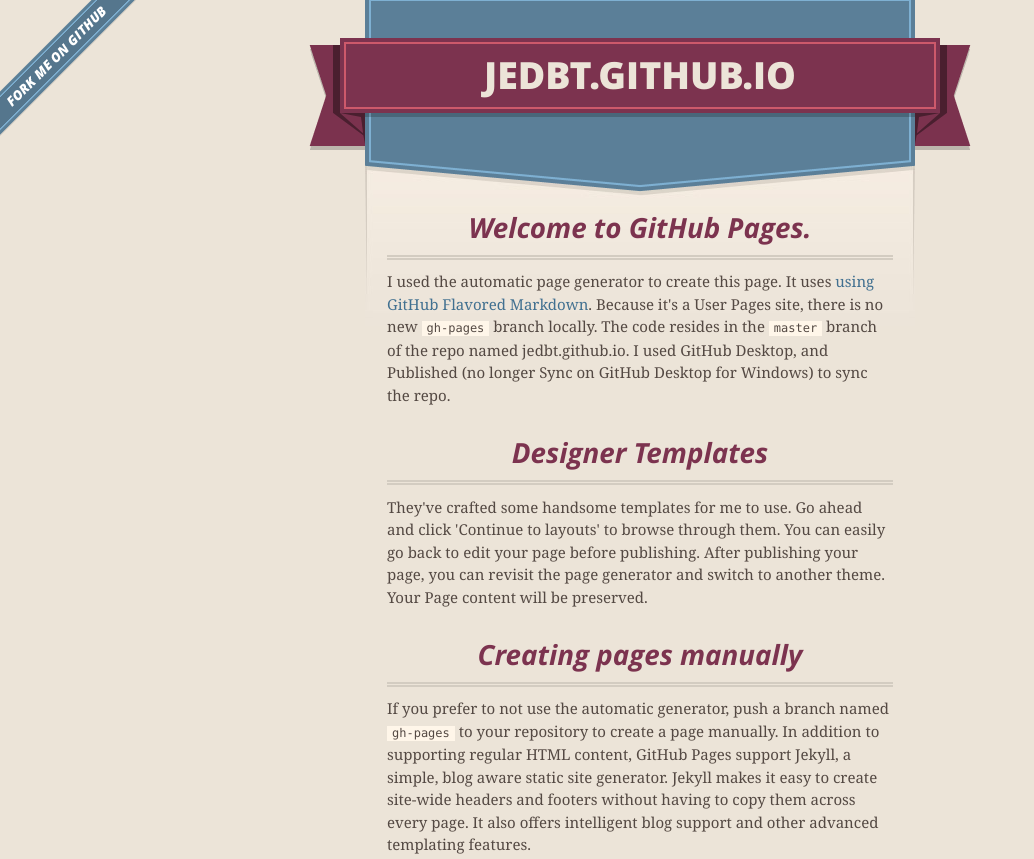
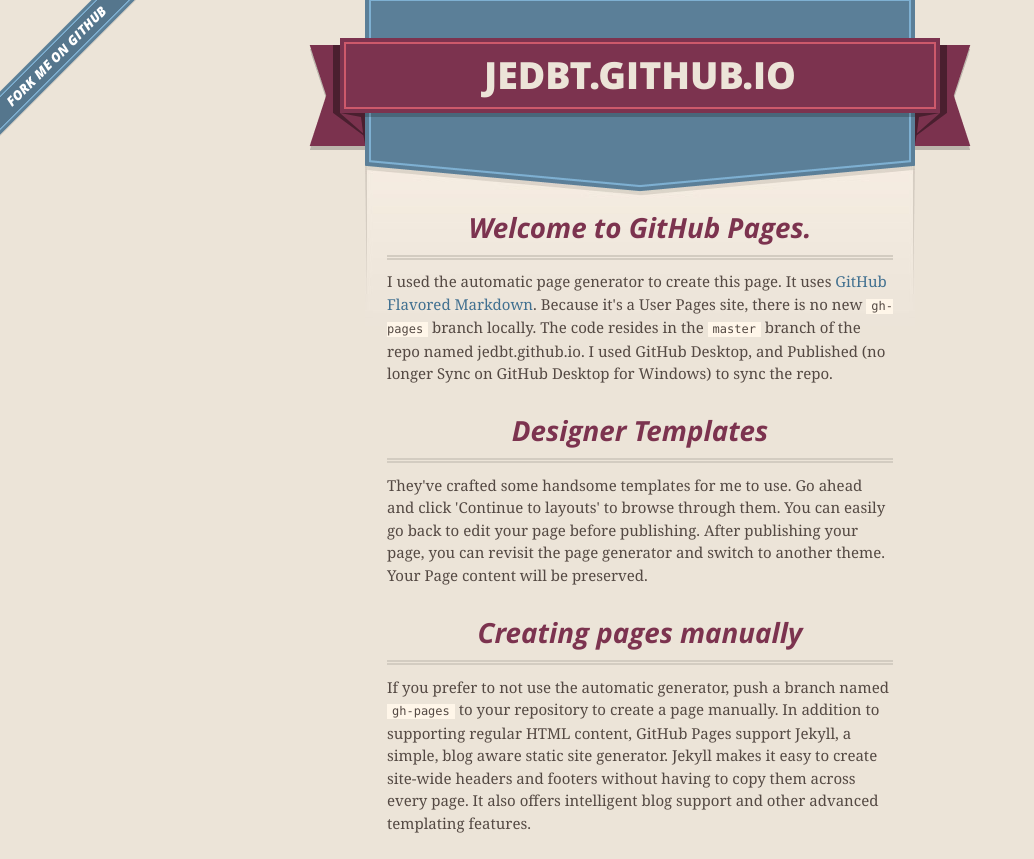
Before and after one commit to jedbt/jedbt.github.io, a plain HTML site: page index.html in a window 1280 px wide. Shown: the top 859 px of the page, without its empty margins (0-1034 px from the left). Drawn offline with nearby package versions, Linux system fonts and the light colour scheme.

Commit message:
Update index.html

```diff
--- a/index.html
+++ b/index.html
@@ -48,7 +48,7 @@
         <h3>
 <a id="welcome-to-github-pages" class="anchor" href="#welcome-to-github-pages" aria-hidden="true"><span aria-hidden="true" class="octicon octicon-link"></span></a>Welcome to GitHub Pages.</h3>
 
-<p>I used the automatic page generator to create this page. It uses <a href="https://guides.github.com/features/mastering-markdown/">using GitHub Flavored Markdown</a>. Because it's a User Pages site, there is no new <code>gh-pages</code> branch locally. The code resides in the <code>master</code> branch of the repo named <b>jedbt.github.io</b>. I used GitHub Desktop, and Published (no longer Sync on GitHub Desktop for Windows) to sync the repo.</p>
+<p>I used the automatic page generator to create this page. It uses <a href="https://guides.github.com/features/mastering-markdown/"> GitHub Flavored Markdown</a>. Because it's a User Pages site, there is no new <code>gh-pages</code> branch locally. The code resides in the <code>master</code> branch of the repo named <b>jedbt.github.io</b>. I used GitHub Desktop, and Published (no longer Sync on GitHub Desktop for Windows) to sync the repo.</p>
 
 <h3>
 <a id="designer-templates" class="anchor" href="#designer-templates" aria-hidden="true"><span aria-hidden="true" class="octicon octicon-link"></span></a>Designer Templates</h3>
```
